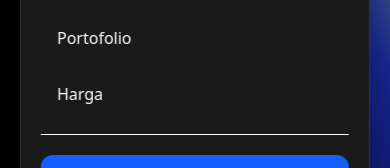
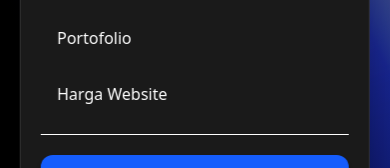
Before and after one commit to pndlghn/pndeveloper, a React (Vite) app: page / in a window 390 px wide. Both pictures are taken after a click on the button 337 px from the left and 65 px from the top of the page. Shown: the part 240-408 px from the top of the page. Built offline with nearby package versions, Linux system fonts and the light colour scheme.

Commit message:
third commit

```diff
--- a/src/components/Navbar.jsx
+++ b/src/components/Navbar.jsx
@@ -79,13 +79,13 @@ const Navbar = () => {
 
           <div className="flex items-center gap-4 border-l border-gray-500/50 pl-6 h-8">
             <a
-              href="#"
+              href="https://www.instagram.com/pndeveloper/"
               className="text-white hover:text-pink-600 transition hover:scale-110"
             >
               <Instagram size={20} />
             </a>
             <a
-              href="#"
+              href="https://www.facebook.com/share/1F1rLUS1Fh/"
               className="text-white hover:text-blue-700 transition hover:scale-110"
             >
               <Facebook size={20} />
@@ -138,26 +138,28 @@ const Navbar = () => {
               Tentang
             </a>
             <a
-              href="#"
+              href="/portfolio"
               onClick={handleLinkClick}
               className="block px-4 py-3 rounded-xl text-base font-medium text-white hover:text-blue-400 hover:bg-white/5 transition-colors"
             >
               Portofolio
             </a>
             <a
-              href="#"
+              href="/pricing"
               onClick={handleLinkClick}
               className="block px-4 py-3 rounded-xl text-base font-medium text-white hover:text-blue-400 hover:bg-white/5 transition-colors"
             >
-              Harga
+              Harga Website
             </a>
           </nav>
 
           {/* CTA Button Mobile/Tablet */}
           <div className="pt-5 mt-4 border-t border-white">
-            <button className="w-full bg-blue-600 text-white px-6 py-3.5 rounded-xl font-bold shadow-md hover:bg-blue-700 transition active:scale-95">
-              Kontak Admin
-            </button>
+            <a href="/contact">
+              <button className="w-full bg-blue-600 text-white px-6 py-3.5 rounded-xl font-bold shadow-md hover:bg-blue-700 transition active:scale-95">
+                Kontak Admin
+              </button>
+            </a>
           </div>
 
           {/* Social Icons Mobile/Tablet */}
```
